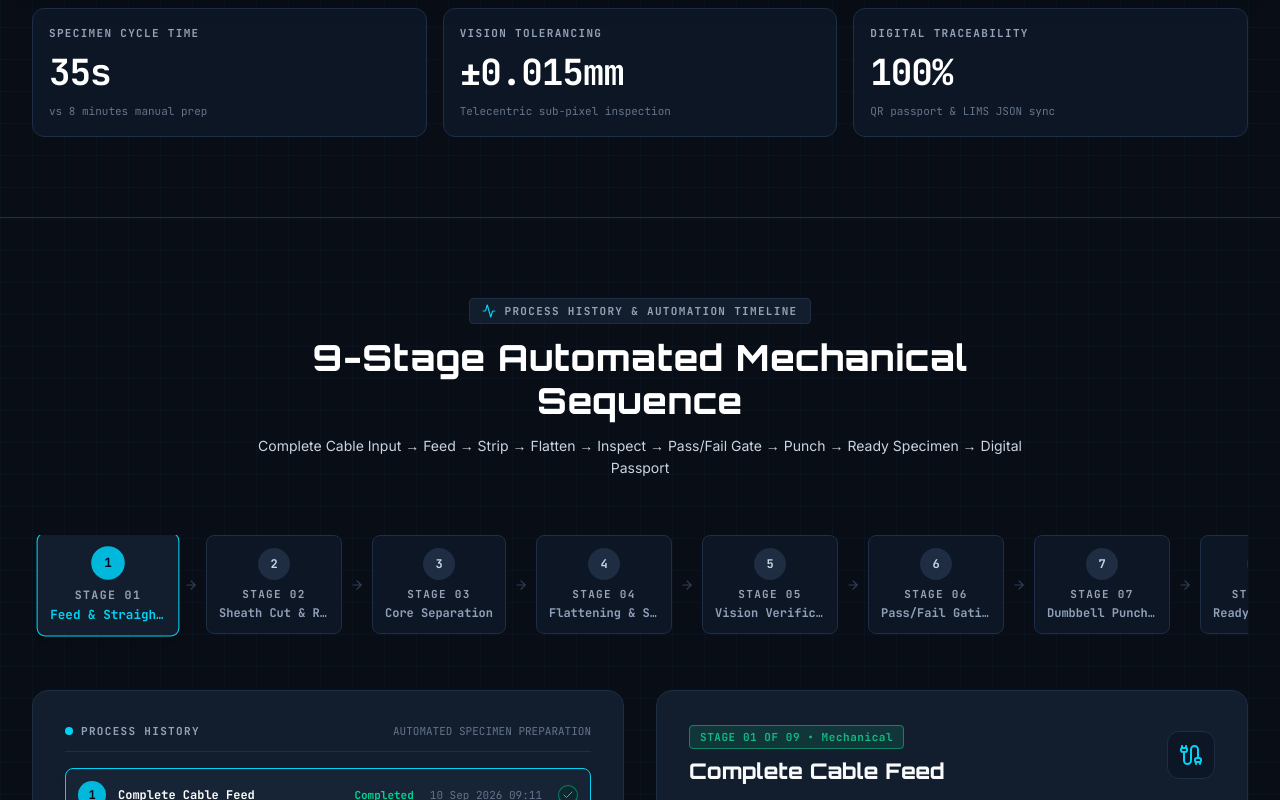
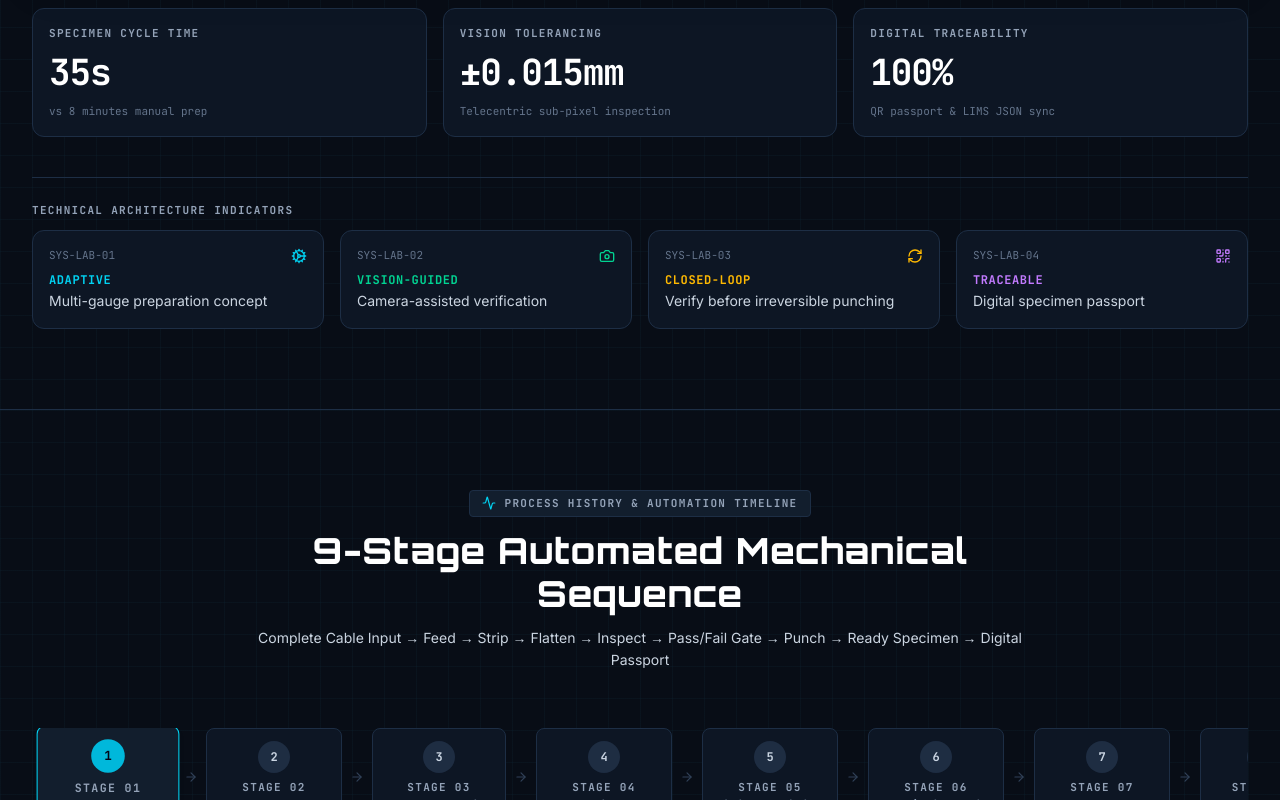
Before and after one commit to bhaveshpatil093/cablespec, a React (Vite) app: page / in a window 1280 px wide. Shown: the part 997-1797 px from the top of the page. Built offline with nearby package versions, Linux system fonts and the light colour scheme.

Commit message:
feat: add hero engineering indicators (ADAPTIVE, VISION-GUIDED, CLOSED-LOOP, TRACEABLE)

```diff
--- a/src/components/Hero.jsx
+++ b/src/components/Hero.jsx
@@ -1,13 +1,44 @@
 import React from 'react';
-import { Cpu, Cog, ArrowRight } from 'lucide-react';
+import { Cpu, Cog, ArrowRight, ShieldCheck, Camera, RefreshCw, QrCode } from 'lucide-react';
 import PhysicalMachineRender from './PhysicalMachineRender';
-import { Button, MetricCard, PanelCard } from './ui';
+import { Button, MetricCard, DashboardCard } from './ui';
 
 export default function Hero({ onExplorePipeline }) {
   const handleViewPrototype = () => {
     const el = document.getElementById('architecture');
     if (el) el.scrollIntoView({ behavior: 'smooth' });
   };
+
+  const techIndicators = [
+    {
+      code: "SYS-LAB-01",
+      label: "ADAPTIVE",
+      desc: "Multi-gauge preparation concept",
+      icon: Cog,
+      color: "text-cyan-400"
+    },
+    {
+      code: "SYS-LAB-02",
+      label: "VISION-GUIDED",
+      desc: "Camera-assisted verification",
+      icon: Camera,
+      color: "text-emerald-400"
+    },
+    {
+      code: "SYS-LAB-03",
+      label: "CLOSED-LOOP",
+      desc: "Verify before irreversible punching",
+      icon: RefreshCw,
+      color: "text-amber-400"
+    },
+    {
+      code: "SYS-LAB-04",
+      label: "TRACEABLE",
+      desc: "Digital specimen passport",
+      icon: QrCode,
+      color: "text-purple-400"
+    }
+  ];
 
   return (
     <section id="hero" className="relative pt-24 pb-20 overflow-hidden bg-[#080d16] bg-grid-blueprint">
@@ -75,6 +106,36 @@ export default function Hero({ onExplorePipeline }) {
           <MetricCard label="Digital Traceability" value="100%" subtext="QR passport & LIMS JSON sync" color="emerald" />
         </div>
 
+        {/* TECHNICAL SYSTEM INDICATORS (ENGINEERING LABELS UNDER HERO) */}
+        <div className="pt-6 border-t border-[#1d2e45]">
+          <span className="typo-tech-label text-slate-400 block mb-3">
+            TECHNICAL ARCHITECTURE INDICATORS
+          </span>
+
+          <div className="grid grid-cols-1 sm:grid-cols-2 lg:grid-cols-4 gap-4">
+            {techIndicators.map((ind, idx) => {
+              const IconComp = ind.icon;
+              return (
+                <DashboardCard key={idx} className="p-4 space-y-2 relative border-l-2 border-l-cyan-400">
+                  <div className="flex items-center justify-between">
+                    <span className="typo-metadata text-[9px]">{ind.code}</span>
+                    <IconComp className={`w-4 h-4 ${ind.color}`} />
+                  </div>
+
+                  <div>
+                    <h4 className={`font-mono font-extrabold text-xs tracking-wider uppercase ${ind.color}`}>
+                      {ind.label}
+                    </h4>
+                    <p className="typo-body text-xs text-slate-300 mt-0.5">
+                      {ind.desc}
+                    </p>
+                  </div>
+                </DashboardCard>
+              );
+            })}
+          </div>
+        </div>
+
       </div>
     </section>
   );
```
